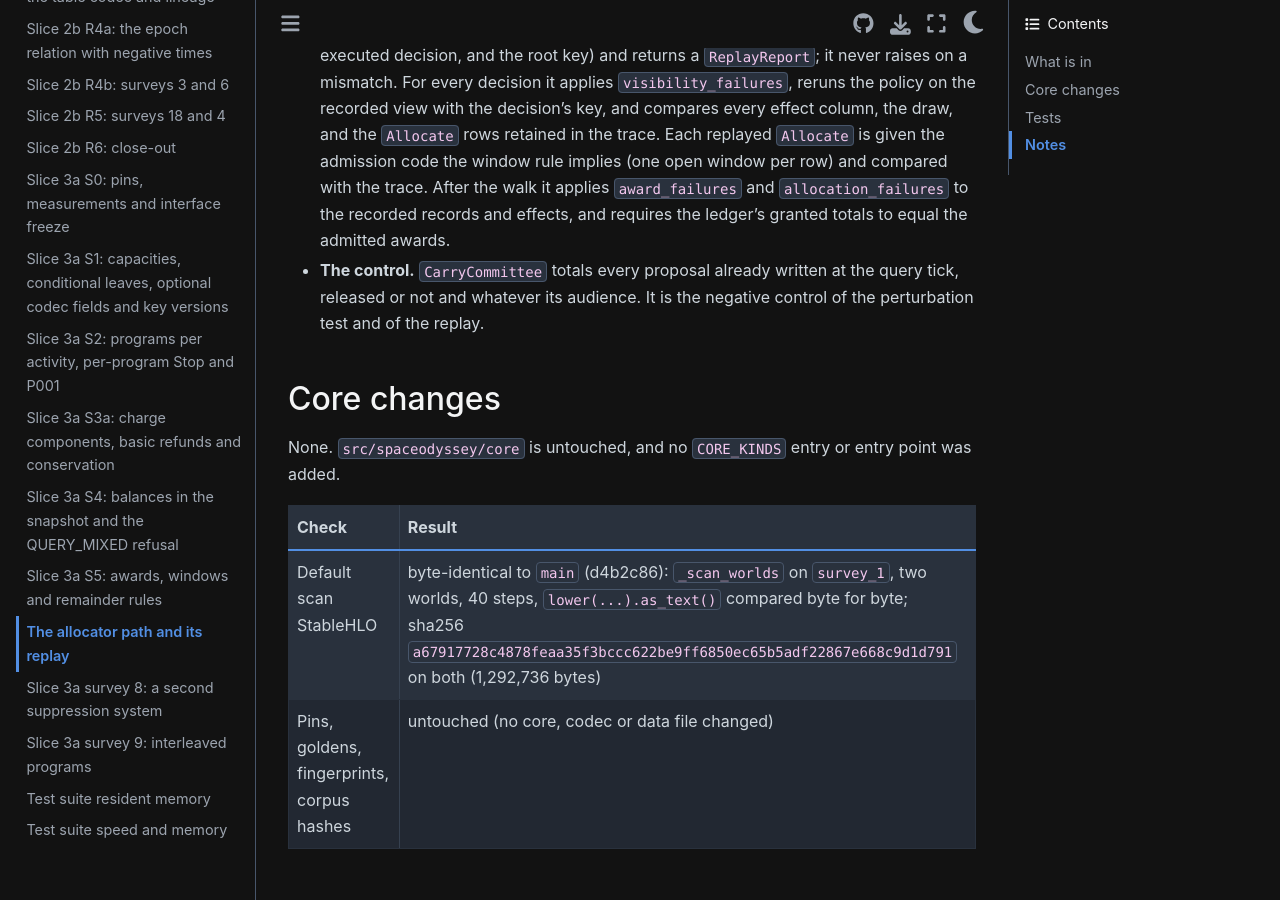
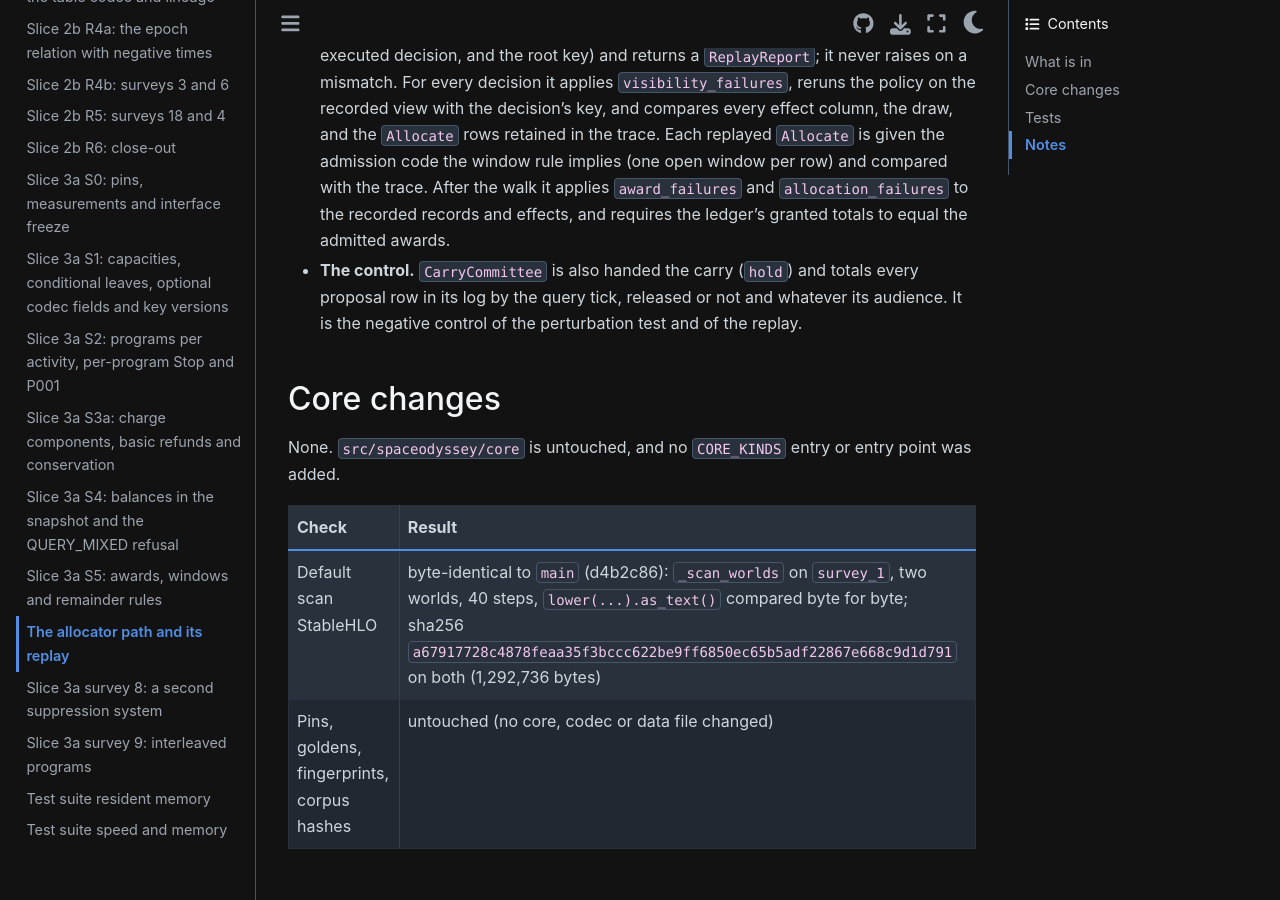
Before and after one commit to CoreySpohn/spaceodyssey, a Sphinx documentation site: the page built from docs/changes/slice-3a-s8.md, in a window 1280 px wide and 900 px high, scrolled down 1081 px. Built offline with Sphinx 7.4.7 and the Sphinx Book theme 1.1.4, drawn with Linux system fonts in a browser that asks for light colours; pages that are not in the unit, such as notebooks, are missing from menus.

Commit message:
docs: the carry-reading control reads the carry's log

```diff
--- a/docs/changes/slice-3a-s8.md
+++ b/docs/changes/slice-3a-s8.md
@@ -47,8 +47,8 @@ committee on the first and a policy on the second, and a replay that checks them
   trace. After the walk it applies `award_failures` and `allocation_failures` to the
   recorded records and effects, and requires the ledger's granted totals to equal the
   admitted awards.
-- **The control.** `CarryCommittee` totals every proposal already written at the query
-  tick, released or not and whatever its audience. It is the negative control of the
+- **The control.** `CarryCommittee` is also handed the carry (`hold`) and totals every
+  proposal row in its log by the query tick, released or not and whatever its audience. It is the negative control of the
   perturbation test and of the replay.
 
 ## Core changes
```
